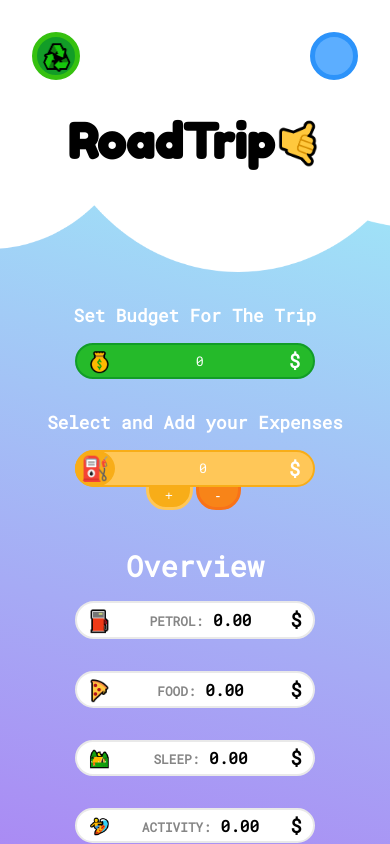
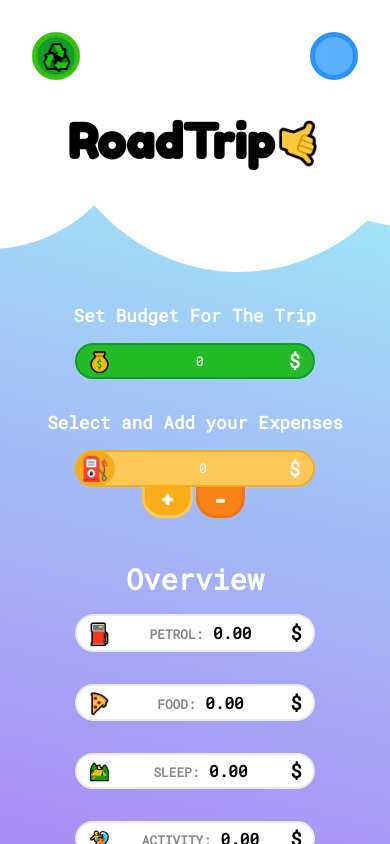
Before and after one commit to webdiego/RoadTrip-Beta, a React (Create React App) app: page / in a window 390 px wide. Both pictures are taken after a click on the button 333 px from the left and 356 px from the top of the page. Shown: the top 844 px of the page. Built offline with nearby package versions, Linux system fonts and the light colour scheme; no server answers.

Commit message:
added possibility to  add name using "enter", media query input welcome ,

```diff
--- a/src/Pages/Home.tsx
+++ b/src/Pages/Home.tsx
@@ -276,6 +276,7 @@ const AddInput = styled.input`
   background-color: #ffc758;
   color: white;
   z-index: 100;
+
 `;
 const BudgetContainer = styled(ExpensesContainer)`
   border: 2.5px solid #129d27;
@@ -291,25 +292,25 @@ const AddRemoveContainer= styled.div`
 z-index:-2;
 display:flex;
 align-items:center;
-transform:translateY(-5px);
+transform:translateY(-10px);
 `
 const AddExpenseButton = styled(motion.button)`
   cursor: pointer;
   padding: 0.2rem 1rem;
   border-radius: 0 0 20px 20px;
   color: white;
-  letter-spacing: 0.1rem;
-  font-weight: 500;
   margin-bottom: 2rem;
   margin-right:0.2rem;
   border: 3.5px solid#ffc758;
   background-color: #f8ad18;
   outline: none;
+  font-family: 'Fredoka One', cursive;
+  font-size:1.5rem;
+
 
 `;
 const RemoveExpenseButton = styled(AddExpenseButton)`
   border: 3.5px solid #f87218;
   background-color: #f88418;
-  font-size:.9rem;
 
 `
--- a/src/Pages/Welcome.tsx
+++ b/src/Pages/Welcome.tsx
@@ -23,21 +23,20 @@ import {
 import useSound from "use-sound";
 import { IAudio } from "../Interface/Audio-Interface";
 import Ok from "../Sound/click.wav";
-import Icon from '../Sound/Icon.wav'
+import Icon from "../Sound/Icon.wav";
 
 const OK: IAudio = { name: "Ok", src: Ok };
 const ICON: IAudio = { name: "Icon", src: Icon };
-
 
 function Welcome() {
   //EXPERIMENT USE-SOUND
   const [playOk, { stop, isPlaying }] = useSound(OK.src, { volume: 0.75, interrupt: true });
   const [playIcon] = useSound(ICON.src, { volume: 0.35, interrupt: true });
 
-  const SoundHandler = (sound:string) => {
-    if(sound === "Ok") playOk()
-    if(sound === "Icon") playIcon()
-   };
+  const SoundHandler = (sound: string) => {
+    if (sound === "Ok") playOk();
+    if (sound === "Icon") playIcon();
+  };
   //USER LOCAL STORAGE
   const LocalUser = localStorage.getItem("User")! ? localStorage.getItem("User")! : "";
   const [toggle, setToggle] = useState<boolean>(LocalUser.length > 1 ? true : false);
@@ -68,6 +67,13 @@ function Welcome() {
       setToggle(false);
     }, 700);
   };
+  const AddNameOnEnter = (e: React.KeyboardEvent<HTMLDivElement>) => {
+    if (e.key === "Enter") {
+      SoundHandler("Ok")
+      setUser(user)
+      hideWelcome()
+    }
+  };
   //ANIMATION VARIANTS FRAMER-MOTION
   const variants = {
     open: {
@@ -78,7 +84,6 @@ function Welcome() {
       transition: { duration: 0.3 },
     },
   };
-
 
   return (
     <motion.div
@@ -102,7 +107,15 @@ function Welcome() {
       {LocalUser.length <= 0 && (
         <div>
           <MainWelcome style={{ backgroundImage: `url(${Clouds})` }}>
-            <ButtonInfo onClick={() =>{ setInfo(true);SoundHandler("Icon")}}> i </ButtonInfo>
+            <ButtonInfo
+              onClick={() => {
+                setInfo(true);
+                SoundHandler("Icon");
+              }}
+            >
+              {" "}
+              i{" "}
+            </ButtonInfo>
 
             <h4>Welcome to</h4>
             <RoadTripTitle>
@@ -118,7 +131,9 @@ function Welcome() {
                 onSubmit={hideWelcome}
                 type="text"
                 value={user}
-                onChange={(e) => setUser(e.target.value)}
+                onChange={(e) => {setUser(e.target.value); console.log(e)}}
+                onFocus={(e) => (e.target.value = "")}
+                onKeyPress={(e) => AddNameOnEnter(e)}
               />
               <ButtonGo
                 onClick={() => {
@@ -165,6 +180,9 @@ const InsertNameContainer = styled.div`
     border-top: none;
     border-left: none;
     border-right: none;
+    @media (max-width: 368px) {
+    width:10rem;
+  }
   }
 `;
 const ButtonInfo = styled(UserIcon)`
```
